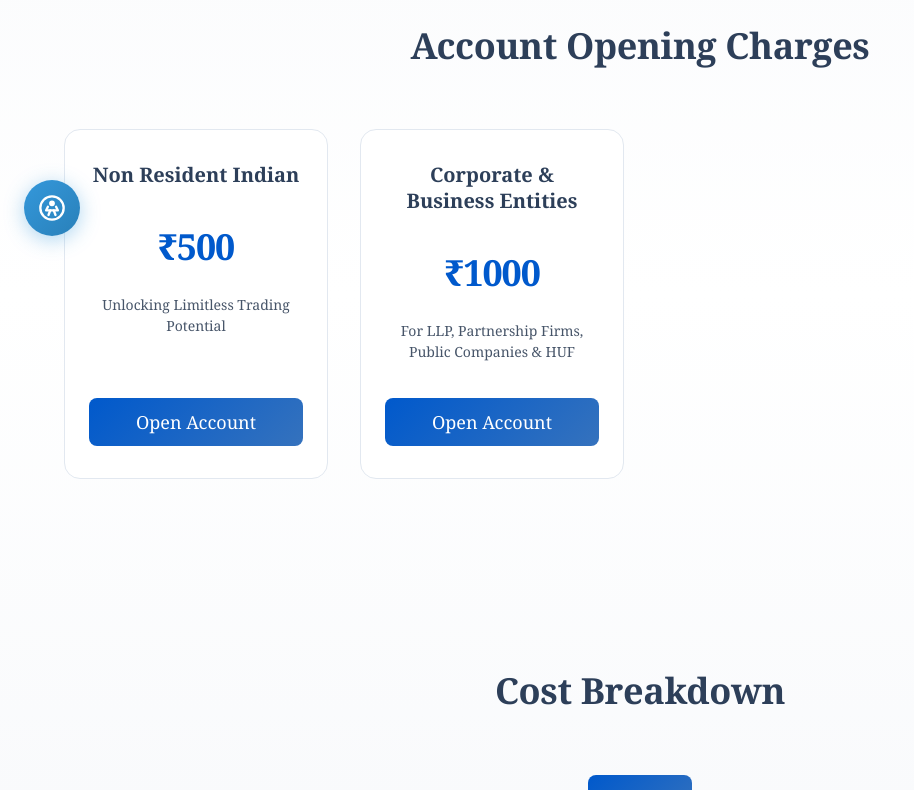
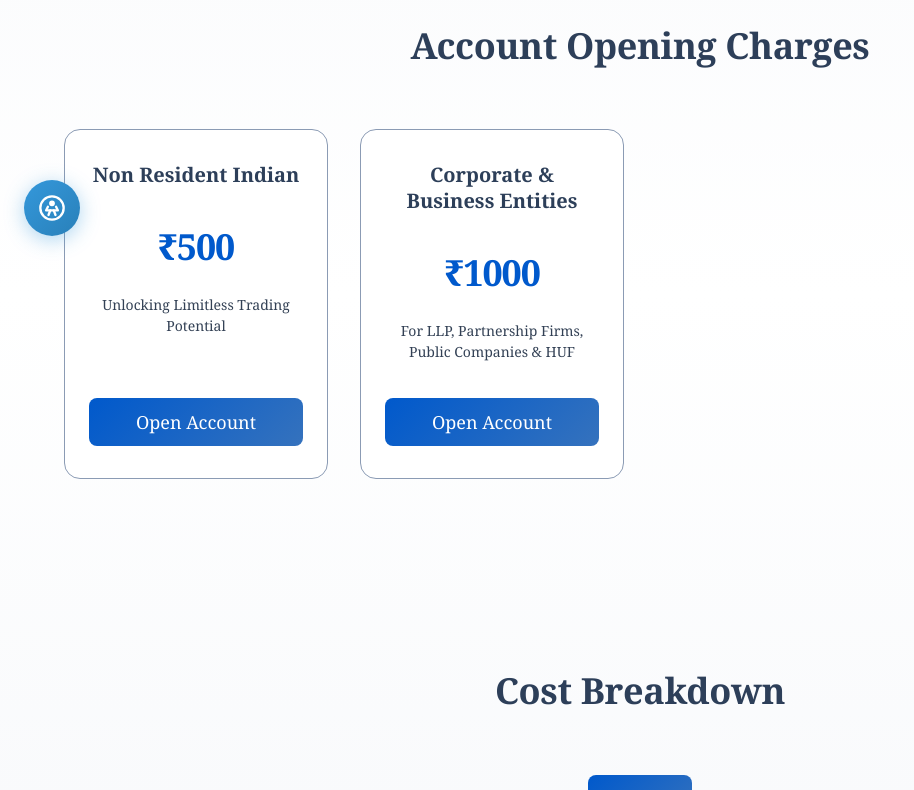
Before and after one commit to 17shreyansh/stocks, a React (Vite) app in the folder fe/: page /pricing in a window 1280 px wide. Shown: the part 540-1330 px from the top of the page, without its empty margins (0-914 px from the left). Built offline with nearby package versions, Linux system fonts and the light colour scheme; no server answers.

Commit message:
feat: implement global CSS animations, design system theme, and Testimonials component

```diff
--- a/fe/src/components/Testimonials/Testimonials.jsx
+++ b/fe/src/components/Testimonials/Testimonials.jsx
@@ -701,7 +701,6 @@ const Testimonials = ({
             ref={keyScopeRef}
             role="region"
             id={regionId}
-            aria-roledescription="carousel"
             aria-label={ariaLabel}
             aria-live="polite"
             onMouseEnter={pause}
@@ -730,7 +729,7 @@ const Testimonials = ({
                     )}
                   </Avatar>
                   {stars.length > 0 && (
-                    <Stars aria-label={`Rating: ${stars.length} out of 5`}>
+                    <Stars role="img" aria-label={`Rating: ${stars.length} out of 5`}>
                       {stars.map((_, i) => <StarIcon key={i} />)}
                     </Stars>
                   )}
@@ -748,7 +747,7 @@ const Testimonials = ({
                     </AuthorMeta>
 
                     {current.result ? (
-                      <ResultBadge aria-label="Result">
+                      <ResultBadge>
                         <span aria-hidden="true">📈</span> {current.result}
                       </ResultBadge>
                     ) : null}
--- a/fe/src/index.css
+++ b/fe/src/index.css
@@ -17,6 +17,13 @@ body {
   padding: 0;
   overflow-x: hidden;
   overflow-y: auto;
+}
+
+/* Accessibility: Links must be distinguishable from surrounding text */
+p a, li a {
+  text-decoration: underline;
+  text-decoration-thickness: 1px;
+  text-underline-offset: 2px;
 }
 
 /* Additional animations */
--- a/fe/src/styles/theme.js
+++ b/fe/src/styles/theme.js
@@ -12,9 +12,9 @@ export const theme = {
     green: '#0059cc',      // Growth, success, positive action (updated for WCAG contrast)
     gold: '#D4AF37',       // Premium positioning, exclusivity
     darkNavy: '#0F2A4A',   // Deeper version of navy for contrast
-    lightGray: '#E2E8F0',  // Subtle separators and borders
-    mediumGray: '#64748B', // Secondary text (updated for WCAG contrast)
-    darkGray: '#475569',   // Tertiary text
+    lightGray: '#8b9bb4',  // Subtle separators and borders (updated for WCAG contrast > 3:1)
+    mediumGray: '#4b5563', // Secondary text (updated for WCAG contrast > 4.5:1)
+    darkGray: '#334155',   // Tertiary text
     error: '#E53E3E',      // Error states
     success: '#3572bd',    // Success states (Dark Blue from logo)
     warning: '#F6AD55',    // Warning states
```
